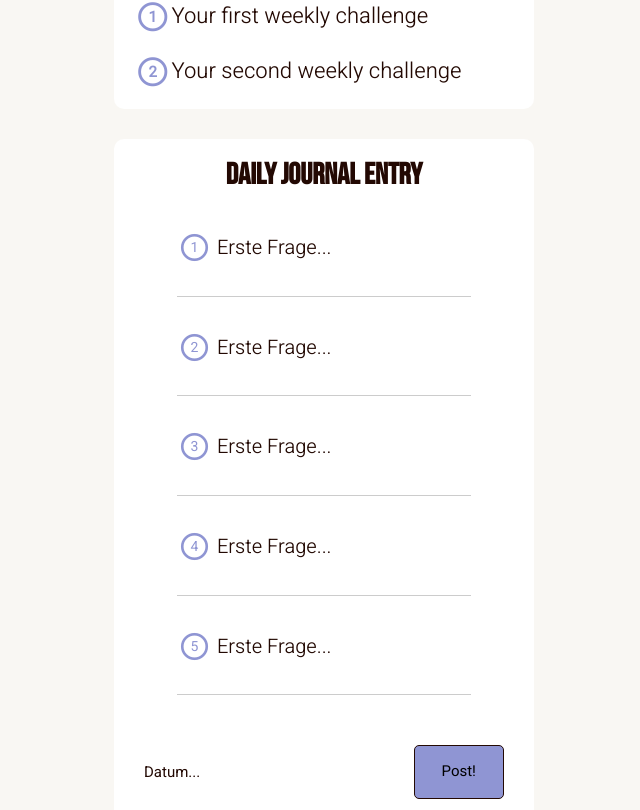
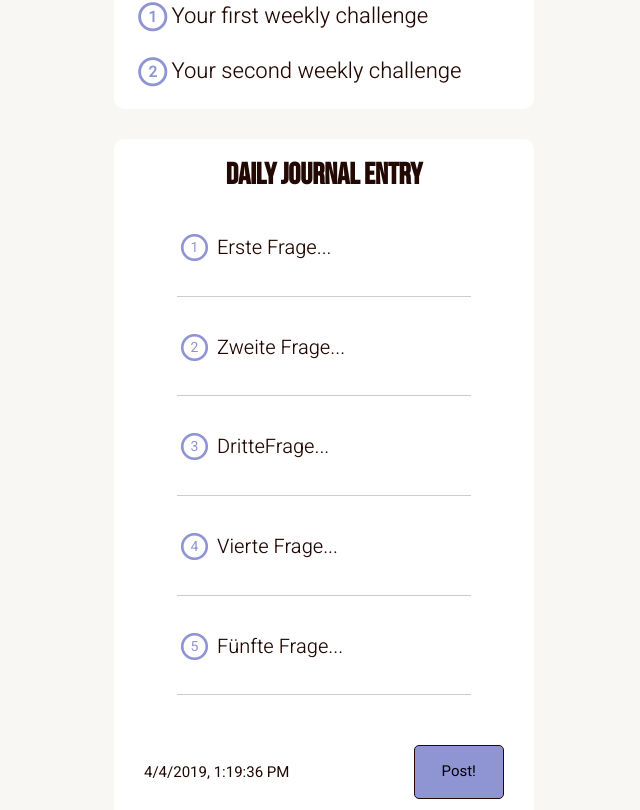
Before and after one commit to giangnguyen1992/dailyJournal, a React (Create React App) app: page / in a window 1280 px wide. Shown: the part 450-1260 px from the top of the page, without its empty margins (316-956 px from the left). Built offline with nearby package versions, Linux system fonts and the light colour scheme.

Commit message:
redux-form

```diff
--- a/package.json
+++ b/package.json
@@ -10,7 +10,8 @@
     "react-redux": "^6.0.1",
     "react-scripts": "2.1.8",
     "redux": "^4.0.1",
-    "redux-actions": "^2.6.5"
+    "redux-actions": "^2.6.5",
+    "redux-form": "^8.1.0"
   },
   "scripts": {
     "start": "react-scripts start",
--- /dev/null
+++ b/src/actions/writingAction.js
@@ -0,0 +1,6 @@
+import { SAVE_HISTORY } from '../constants/actionTypes';
+
+export const saveHistory = (history) => ({
+    type: SAVE_HISTORY,
+    payload: history
+});
--- a/src/components/Weekly.js
+++ b/src/components/Weekly.js
@@ -22,14 +22,14 @@ const Weeklys = props => {
                         <span className='far fa-circle fa-stack-2x'></span>
                         <strong className='fa-stack-1x'>1</strong>
                     </span>
-                    <h3 onClick={props.done} className={`${styles.Weeklys_Challenges__Q1__Quest} ${props.status ? styles.done : ''}`}>Your first weekly challenge</h3>
+                    <h3 onClick={props.firstLine} className={`${styles.Weeklys_Challenges__Q1__Quest} ${props.firstStatus ? styles.done : ''}`}>Your first weekly challenge</h3>
                 </div>
                 <div className={styles.Weeklys_Challenges__Q2}>
                     <span className={`${styles.Weeklys_Challenges__Q2__Logo} fa-stack`}>
                         <span className='far fa-circle fa-stack-2x'></span>
                         <strong className='fa-stack-1x'>2</strong>
                     </span>
-                    <h3 onClick={props.done2} className={`${styles.Weeklys_Challenges__Q2__Quest} ${props.status2 ? styles.done : ''}`}>Your second weekly challenge</h3>
+                    <h3 onClick={props.secondLine} className={`${styles.Weeklys_Challenges__Q2__Quest} ${props.secondStatus ? styles.done : ''}`}>Your second weekly challenge</h3>
                 </div>
             </div>
         </div>
--- a/src/components/WritingBlock.js
+++ b/src/components/WritingBlock.js
@@ -1,78 +1,79 @@
-import React, { Component } from 'react';
+import React from 'react';
+import { Field, reduxForm } from 'redux-form';
 import styles from '../style/WritingBlock.module.scss';
 
-class WritingBlock extends Component {
-    render() {
+let WritingBlock = (props) =>  {
         return (
-            <div className={styles.WritingBlock}>
+            <form onSubmit={props.onSubmit} className={styles.WritingBlock}>
                 <h2 className={styles.WritingBlock_Title}>Daily Journal Entry</h2>
                 <div className={styles.WritingBlock_Entry}>
-                    <div className={styles.WritingBlock_Entry__Question}>
-                        <div className={styles.WritingBlock_Entry__Question__Header}>
-                            <span className={`${styles.WritingBlock_Entry__Question__Header__Logo} fa-stack`}>
+
+                        <div className={styles.WritingBlock_Entry__Header}>
+                            <span className={`${styles.WritingBlock_Entry__Header__Logo} fa-stack`}>
                                 <span className='far fa-circle fa-stack-2x'></span>
                                 <strong className='fa-stack-1x'>1</strong>
                             </span>
-                            <h3 className={styles.WritingBlock_Entry__Question__Header__Q}>Erste Frage...</h3>
+                            <label htmlFor='firstQuestion' className={styles.WritingBlock_Entry__Header__Q}>Erste Frage...</label>
                         </div>
-                        <input className={styles.WritingBlock_Entry__Question__Input} type='text' name='firstQuestion' placeholder=''/>
-                    </div>
+                        <Field name='firstQuestion' component='input' type='text' className={styles.WritingBlock_Entry__Input} />
+
                 </div>
                 <div className={styles.WritingBlock_Entry}>
-                    <div className={styles.WritingBlock_Entry__Question}>
-                        <div className={styles.WritingBlock_Entry__Question__Header}>
-                            <span className={`${styles.WritingBlock_Entry__Question__Header__Logo} fa-stack`}>
+
+                        <div className={styles.WritingBlock_Entry__Header}>
+                            <span className={`${styles.WritingBlock_Entry__Header__Logo} fa-stack`}>
                                 <span className='far fa-circle fa-stack-2x'></span>
                                 <strong className='fa-stack-1x'>2</strong>
                             </span>
-                            <h3 className={styles.WritingBlock_Entry__Question__Header__Q}>Erste Frage...</h3>
+                            <label htmlFor='secondQuestion' className={styles.WritingBlock_Entry__Header__Q}>Zweite Frage...</label>
                         </div>
-                        <input className={styles.WritingBlock_Entry__Question__Input} type='text' name='firstQuestion' placeholder=''/>
-                    </div>
+                        <Field name='secondQuestion' component='input' type='text'  className={styles.WritingBlock_Entry__Input} />
+
                 </div>
                 <div className={styles.WritingBlock_Entry}>
-                    <div className={styles.WritingBlock_Entry__Question}>
-                        <div className={styles.WritingBlock_Entry__Question__Header}>
-                            <span className={`${styles.WritingBlock_Entry__Question__Header__Logo} fa-stack`}>
+
+                        <div className={styles.WritingBlock_Entry__Header}>
+                            <span className={`${styles.WritingBlock_Entry__Header__Logo} fa-stack`}>
                                 <span className='far fa-circle fa-stack-2x'></span>
                                 <strong className='fa-stack-1x'>3</strong>
                             </span>
-                            <h3 className={styles.WritingBlock_Entry__Question__Header__Q}>Erste Frage...</h3>
+                            <label htmlFor='thirdQuestion' className={styles.WritingBlock_Entry__Header__Q}>DritteFrage...</label>
                         </div>
-                        <input className={styles.WritingBlock_Entry__Question__Input} type='text' name='firstQuestion' placeholder=''/>
-                    </div>
+                        <Field name='thirdQuestion' component='input' type='text'  className={styles.WritingBlock_Entry__Input} />
+
                 </div>
                 <div className={styles.WritingBlock_Entry}>
-                    <div className={styles.WritingBlock_Entry__Question}>
-                        <div className={styles.WritingBlock_Entry__Question__Header}>
-                            <span className={`${styles.WritingBlock_Entry__Question__Header__Logo} fa-stack`}>
+
+                        <div className={styles.WritingBlock_Entry__Header}>
+                            <span className={`${styles.WritingBlock_Entry__Header__Logo} fa-stack`}>
                                 <span className='far fa-circle fa-stack-2x'></span>
                                 <strong className='fa-stack-1x'>4</strong>
                             </span>
-                            <h3 className={styles.WritingBlock_Entry__Question__Header__Q}>Erste Frage...</h3>
+                            <label htmlFor='forthQuestion' className={styles.WritingBlock_Entry__Header__Q}>Vierte Frage...</label>
                         </div>
-                        <input className={styles.WritingBlock_Entry__Question__Input} type='text' name='firstQuestion' placeholder=''/>
-                    </div>
+                        <Field name='forthQuestion' component='input' type='text'  className={styles.WritingBlock_Entry__Input} />
+
                 </div>
                 <div className={styles.WritingBlock_Entry}>
-                    <div className={styles.WritingBlock_Entry__Question}>
-                        <div className={styles.WritingBlock_Entry__Question__Header}>
-                            <span className={`${styles.WritingBlock_Entry__Question__Header__Logo} fa-stack`}>
+
+                        <div className={styles.WritingBlock_Entry__Header}>
+                            <span className={`${styles.WritingBlock_Entry__Header__Logo} fa-stack`}>
                                 <span className='far fa-circle fa-stack-2x'></span>
                                 <strong className='fa-stack-1x'>5</strong>
                             </span>
-                            <h3 className={styles.WritingBlock_Entry__Question__Header__Q}>Erste Frage...</h3>
+                            <label htmlFor='fifthQuestion' className={styles.WritingBlock_Entry__Header__Q}>Fünfte Frage...</label>
                         </div>
-                        <input className={styles.WritingBlock_Entry__Question__Input} type='text' name='firstQuestion' placeholder=''/>
-                    </div>
+                        <Field name='fifthQuestion' component='input' type='text'  className={styles.WritingBlock_Entry__Input} />
+
                 </div>
                 <div className={styles.WritingBlock_Footer}>
-                    <p className={styles.WritingBlock_Footer__Date}>Datum...</p>
-                    <button className={styles.WritingBlock_Footer__Btn}>Post!</button>
+                    <p className={styles.WritingBlock_Footer__Date}>{new Date().toLocaleString()}</p>
+                    <button type='submit' className={styles.WritingBlock_Footer__Btn}>Post!</button>
                 </div>
-            </div>
+            </form>
         );
-    };
 };
 
-export default WritingBlock;
+export default reduxForm({
+    form: 'journal'
+})(WritingBlock);
--- a/src/constants/actionTypes.js
+++ b/src/constants/actionTypes.js
@@ -1,3 +1,3 @@
-export const TEST_ACTION = 'TEST_ACTION';
+export const SAVE_HISTORY = 'SAVE_HISTORY';
 export const LINE_THROUGH = 'LINE_THROUGH';
 export const LINE_THROUGH_2 = 'LINE_THROUGH_2';
--- a/src/containers/Journal.js
+++ b/src/containers/Journal.js
@@ -1,6 +1,7 @@
 import React, { Component } from 'react';
 import { connect } from 'react-redux';
-import { lineThrough, lineThrough2 } from '../actions/WeeklyAction';
+import { getFormValues } from 'redux-form';
+import { lineThrough, lineThrough2 } from '../actions/weeklyAction';
 import styles from '../style/Journal.module.scss';
 
 import Weeklys from '../components/Weekly';
@@ -8,11 +9,16 @@ import WritingBlock from '../components/WritingBlock';
 import History from '../components/History';
 
 class Journal extends Component {
+    submit = (event) => {
+        event.preventDefault();
+        console.log(this.props.test)
+    };
+
     render() {
         return (
             <main className={styles.Journal}>
-                <Weeklys status={this.props.weeklyDone} status2={this.props.weeklyDone2} done={this.props.lineThrough} done2={this.props.lineThrough2}/>
-                <WritingBlock />
+                <Weeklys firstStatus={this.props.firstDone} secondStatus={this.props.secondDone} firstLine={this.props.lineThrough} secondLine={this.props.lineThrough2}/>
+                <WritingBlock onSubmit={this.submit} />
                 <History />
                 <History />
                 <History />
@@ -24,9 +30,10 @@ class Journal extends Component {
 };
 
 const mapStateToProps = state => ({
-    weeklyDone: state.weeklyReducer.weeklyDone,
-    weeklyDone2: state.weeklyReducer.weeklyDone_2
-})
+    firstDone: state.weeklyReducer.firstDone,
+    secondDone: state.weeklyReducer.secondDone,
+    test: getFormValues('journal')(state)
+});
 
 export default connect(
     mapStateToProps,
--- a/src/reducers/index.js
+++ b/src/reducers/index.js
@@ -1,8 +1,12 @@
 import { combineReducers } from 'redux';
+import { reducer as formReducer } from 'redux-form';
 import weeklyReducer from './weeklyReducer';
+import writingReducer from './writingReducer';
 
 const rootReducer = combineReducers({
-    weeklyReducer
+    writingReducer,
+    weeklyReducer,
+    form: formReducer
 });
 
 export default rootReducer;
--- a/src/style/Weeklys.module.scss
+++ b/src/style/Weeklys.module.scss
@@ -52,6 +52,7 @@
             display: flex;
             align-items: center;
             margin-bottom: 2rem;
+            cursor: pointer;
 
             &__Logo {
                 color: $purple;
@@ -69,6 +70,7 @@
         &__Q2 {
             display: flex;
             align-items: center;
+            cursor: pointer;
 
             &__Logo {
                 color: $purple;
--- a/src/style/WritingBlock.module.scss
+++ b/src/style/WritingBlock.module.scss
@@ -24,7 +24,7 @@
             margin-top: 3.5rem;
         }
 
-        &__Question {
+
 
 
             &__Header {
@@ -53,7 +53,7 @@
                 outline: none;
                 margin-top: 1rem;
             }
-        }
+
     }
 
     &_Footer {
```
Also changed, not shown: src/reducers/weeklyReducer.js (+4 -4 lines), src/reducers/writingReducer.js (added), 2 other files (tests, documents, lock files or other folders).
